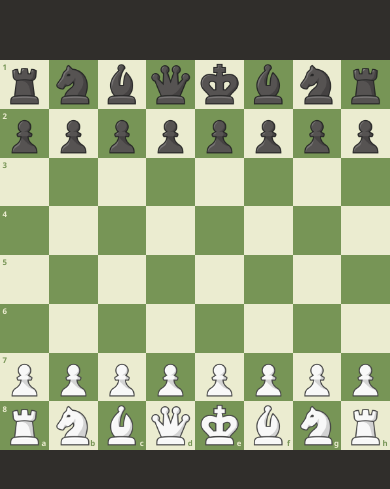
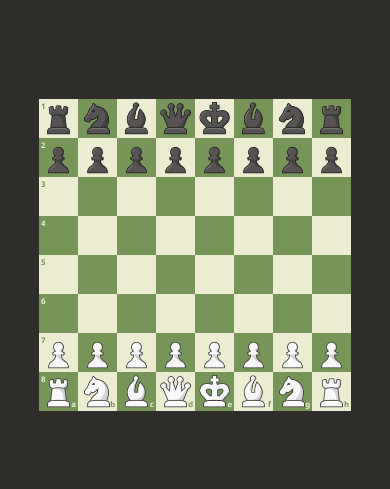
Before and after one commit to skalixur/chessboard-flexbox, a plain HTML site: page index.html in a window 390 px wide. Shown: the part 167-656 px from the top of the page. Drawn offline with Linux system fonts and the light colour scheme.

Commit message:
Set images to display block to fix clipping at extreme aspect ratios (why does this work?) and have chessboard fill 80% of screen - make responsiveness better

```diff
--- a/assets/css/style.css
+++ b/assets/css/style.css
@@ -7,7 +7,7 @@
 :root {
   --chessboard-white-square-color: #ebecd0;
   --chessboard-black-square-color: #779556;
-  --square-size: calc(100vmin / 8);
+  --square-size: calc(100vmin / 10);
 }
 
 body {
@@ -35,6 +35,7 @@ body {
 }
 
 .piece-image {
+  display: block;
   user-select: none;
   cursor: pointer;
   height: 100%;
```
